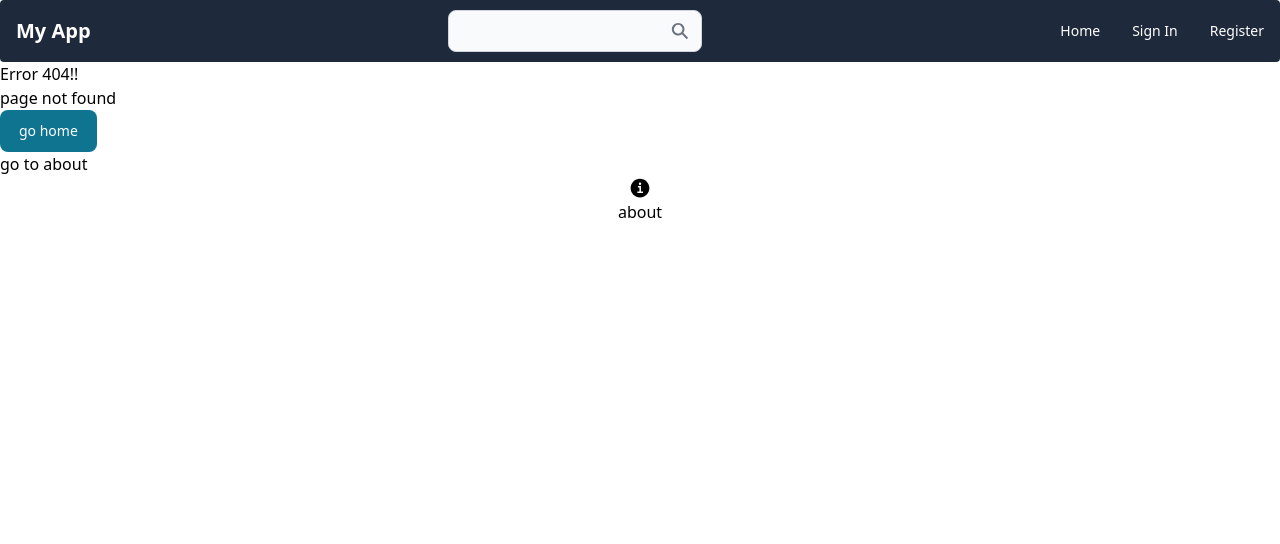
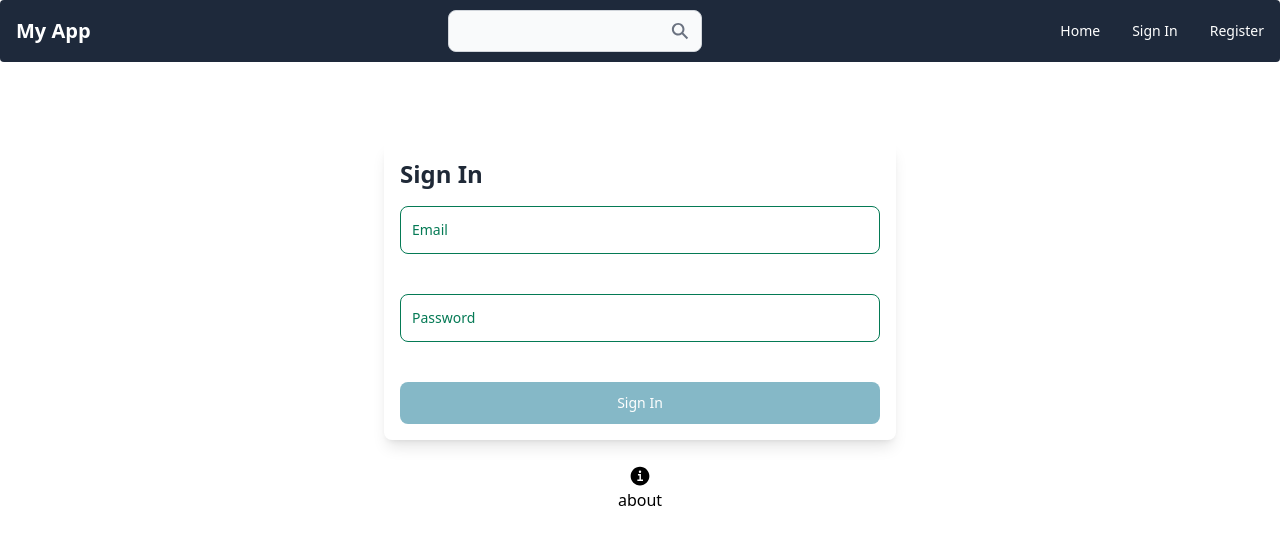
Before and after one commit to yafitb11/react-project, a React (Vite) app: page /signin in a window 1280 px wide. Before the commit this address had no page. Shown: the top 544 px of the page. Built offline with nearby package versions, Linux system fonts and the light colour scheme.

Commit message:
fix sign in

```diff
--- a/src/App.tsx
+++ b/src/App.tsx
@@ -4,13 +4,14 @@ import Header from "./components/Header";
 import { Route, Routes } from "react-router-dom";
 import Home from "./pages/Home";
 import ErrorPage from "./pages/Error";
-import Login from "./pages/Login";
+import SignIn from "./pages/SignIn";
 import Register from "./pages/Register";
 import Profile from "./pages/Profile";
 import RouteGuard from "./components/Routguard";
 import Favorites from "./pages/Favorites";
 import CreateCard from "./pages/CreateCard";
 import CardDetails from "./pages/CardDetails";
+import ManageUsers from "./pages/ManageUsers";
 
 function App() {
   return (
@@ -25,7 +26,7 @@ function App() {
 
         <Route path="/home" element={<Home />}></Route>
 
-        <Route path="/login" element={<Login />}></Route>
+        <Route path="/signin" element={<SignIn />}></Route>
 
         <Route path="/card/:id" element={<CardDetails />} />
 
@@ -43,6 +44,11 @@ function App() {
           <CreateCard />
         </RouteGuard>}></Route>
 
+        <Route path="/manage-users" element={<RouteGuard isAdmin={true}>
+          <ManageUsers />
+        </RouteGuard>}></Route>
+
+
       </Routes>
 
       <br></br>
--- a/src/components/Header.tsx
+++ b/src/components/Header.tsx
@@ -65,6 +65,11 @@ const Header = () => {
           </Navbar.Link>
         )}
 
+        {user && user.isAdmin && (
+          <Navbar.Link as={Link} to={"/manage-users"} href="/manage-users" className="text-white">
+            Manage Users
+          </Navbar.Link>
+        )}
 
       </Navbar.Collapse>
     </Navbar>
--- a/src/pages/login.tsx
+++ b/src/pages/SignIn.tsx
@@ -5,7 +5,7 @@ import { SignInJoiSchema } from "../validations/SigninSchema.joi";
 import useAuth from "../hooks/useAuth";
 
 
-export default function Login() {
+export default function SignIn() {
 
     const initialFormData = {
         email: "",
```
